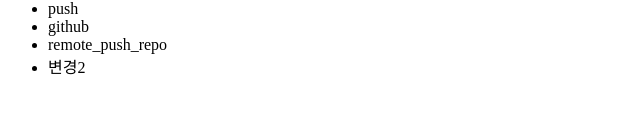
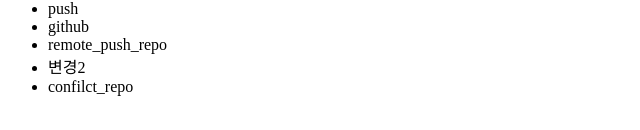
Before and after one commit to JaeHyuna/GitHub, a plain HTML site: page index.html in a window 1280 px wide. Shown: the part 172-302 px from the top of the page, without its empty margins (0-640 px from the left). Drawn offline with Linux system fonts and the light colour scheme.

Commit message:
confilct_repo 추가

```diff
--- a/index.html
+++ b/index.html
@@ -13,6 +13,7 @@
 	<li>github</li>
 	<li>remote_push_repo</li>
 	<li>변경2</li>
+	<li>confilct_repo</li>
 </ul>
 
 
```
